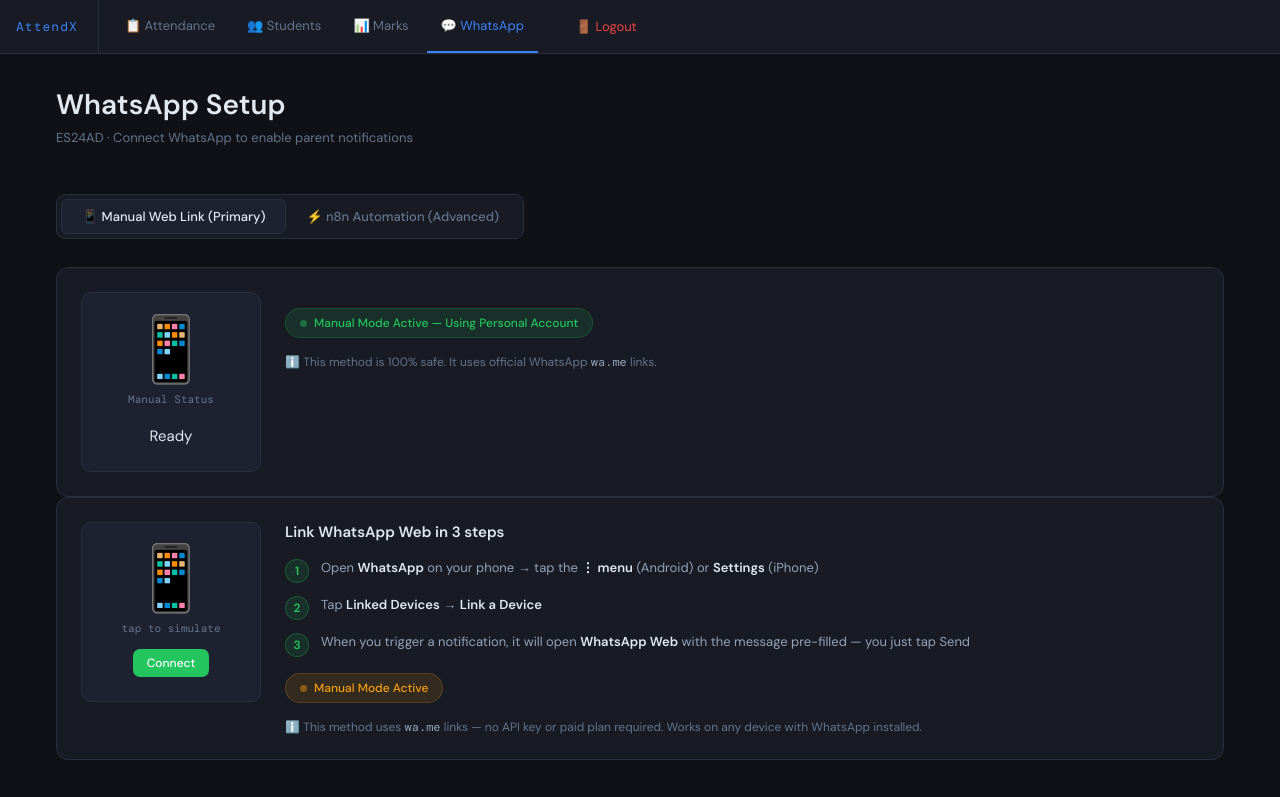
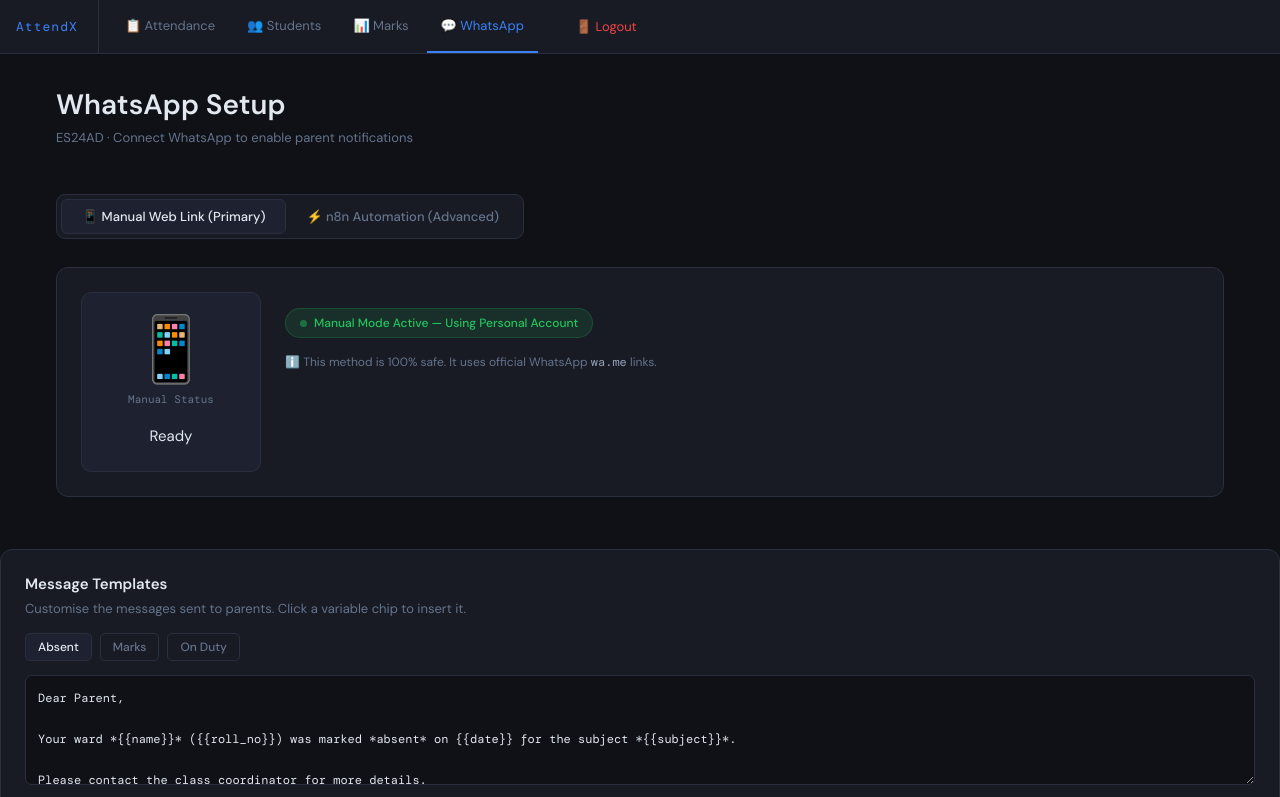
Before and after one commit to sailesh-01/attendx, a website: page whatsapp.html in a window 1280 px wide. Shown: the top 797 px of the page. Drawn offline with nearby package versions, Linux system fonts and the light colour scheme.

Commit message:
refactor: remove WhatsApp connection simulation card and instructions from UI

```diff
--- a/whatsapp.html
+++ b/whatsapp.html
@@ -68,37 +68,6 @@
       </div>
     </div>
   </div>
-    <div class="wa-card">
-      <div class="qr-box" id="qr-box">
-        <div class="qr-img">📱</div>
-        <div class="qr-label">tap to simulate</div>
-        <button class="btn btn-wa" onclick="simulateConnect()" style="padding:6px 14px;font-size:12px;margin-top:4px">Connect</button>
-      </div>
-      <div class="wa-steps">
-        <h3>Link WhatsApp Web in 3 steps</h3>
-        <div class="step-list">
-          <div class="step">
-            <div class="step-num">1</div>
-            <div class="step-text">Open <strong>WhatsApp</strong> on your phone → tap the <strong>⋮ menu</strong> (Android) or <strong>Settings</strong> (iPhone)</div>
-          </div>
-          <div class="step">
-            <div class="step-num">2</div>
-            <div class="step-text">Tap <strong>Linked Devices</strong> → <strong>Link a Device</strong></div>
-          </div>
-          <div class="step">
-            <div class="step-num">3</div>
-            <div class="step-text">When you trigger a notification, it will open <strong>WhatsApp Web</strong> with the message pre-filled — you just tap Send</div>
-          </div>
-        </div>
-        <div class="status-pill sp-waiting" id="status-pill">
-          <div class="pulse"></div>
-          <span id="status-text">Manual Mode Active</span>
-        </div>
-        <div style="margin-top:16px;font-size:12px;color:var(--muted)">
-          ℹ️ This method uses <code style="font-family:var(--mono);color:var(--muted2)">wa.me</code> links — no API key or paid plan required. Works on any device with WhatsApp installed.
-        </div>
-      </div>
-    </div>
   </div>
 
   </div>
```
